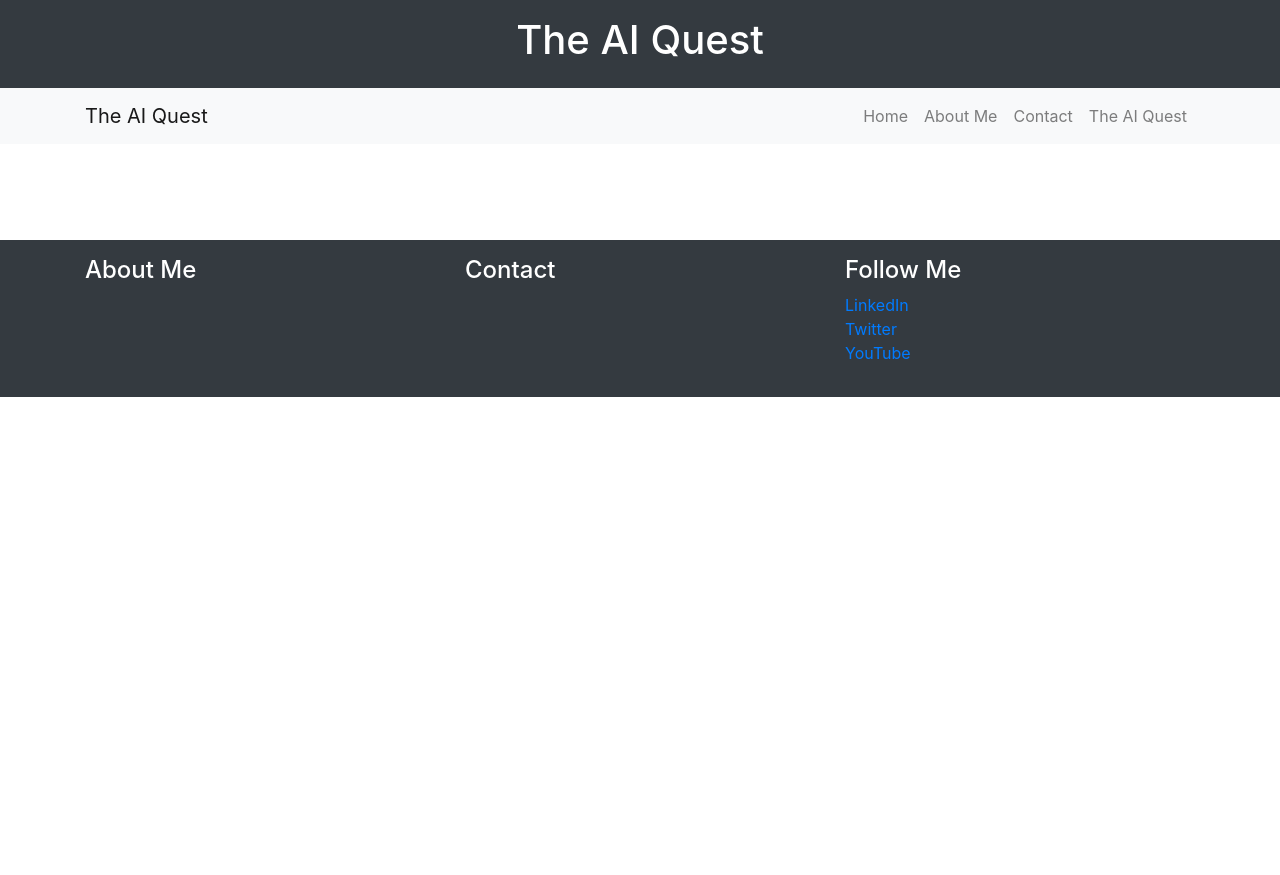
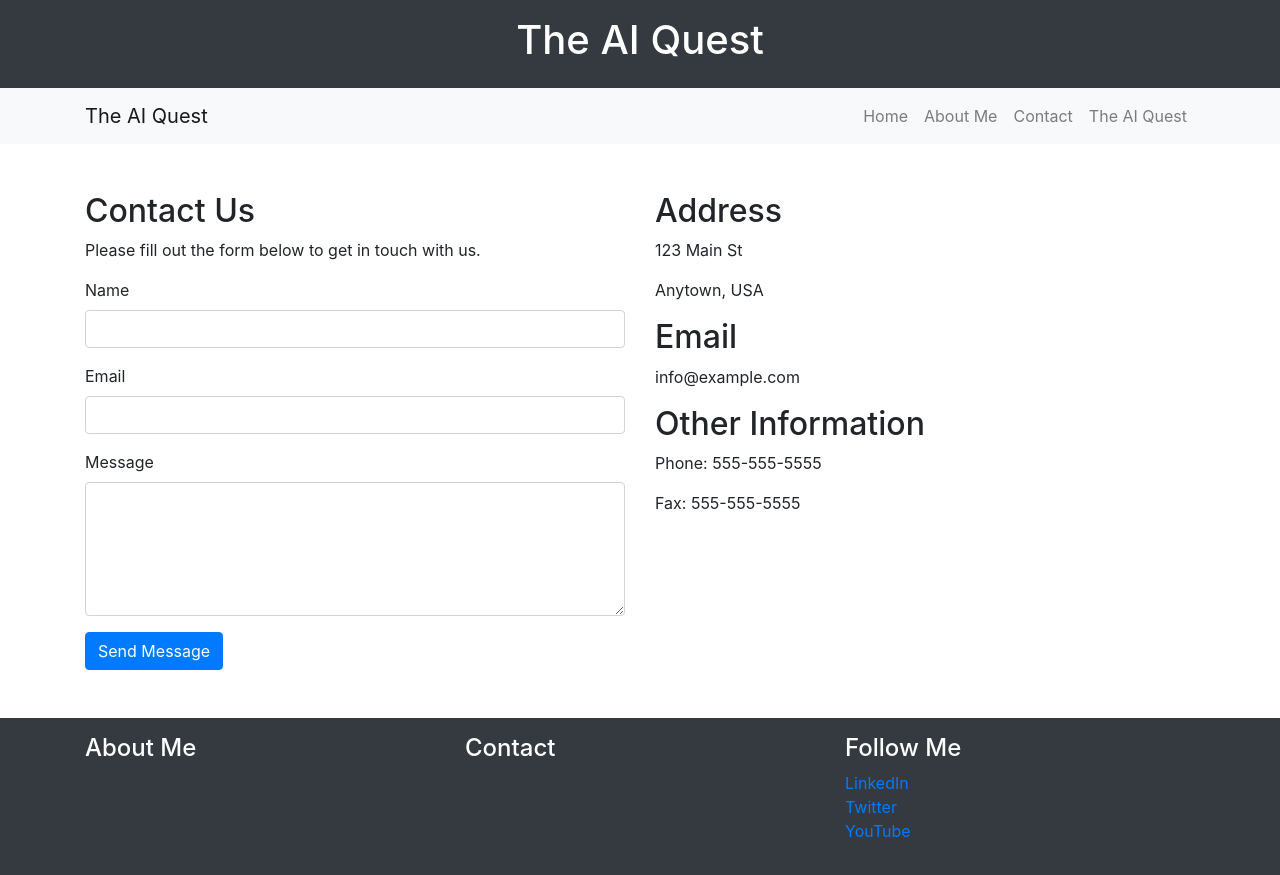
Before and after one commit to ashishbatra/chatgpt-static-site, a plain HTML site: page contact.html in a window 1280 px wide. Before the commit the page ends 800 px from the top, so only its background shows below. Drawn offline with nearby package versions, Linux system fonts and the light colour scheme.

Commit message:
Update contact.html

```diff
--- a/contact.html
+++ b/contact.html
@@ -41,9 +41,44 @@
   </nav>
 
   <!-- Content -->
-  <main class="container py-5">
-    <!-- Placeholder for content -->
-  </main>
+<!-- Contact -->
+<main class="container py-5">
+  <div class="row">
+    <div class="col-md-6">
+      <h2>Contact Us</h2>
+      <p>Please fill out the form below to get in touch with us.</p>
+
+      <!-- Contact form -->
+      <form>
+        <div class="form-group">
+          <label for="name">Name</label>
+          <input type="text" class="form-control" id="name" required>
+        </div>
+        <div class="form-group">
+          <label for="email">Email</label>
+          <input type="email" class="form-control" id="email" required>
+        </div>
+        <div class="form-group">
+          <label for="message">Message</label>
+          <textarea class="form-control" id="message" rows="5" required></textarea>
+        </div>
+        <button type="submit" class="btn btn-primary">Send Message</button>
+      </form>
+    </div>
+    <div class="col-md-6">
+      <!-- Address, Email, and Other Information section -->
+      <h2>Address</h2>
+      <p>123 Main St</p>
+      <p>Anytown, USA</p>
+      <h2>Email</h2>
+      <p>info@example.com</p>
+      <h2>Other Information</h2>
+      <p>Phone: 555-555-5555</p>
+      <p>Fax: 555-555-5555</p>
+    </div>
+  </div>
+</main>
+
 
   <!-- Footer -->
   <footer class="container-fluid bg-dark text-white py-3">
```
